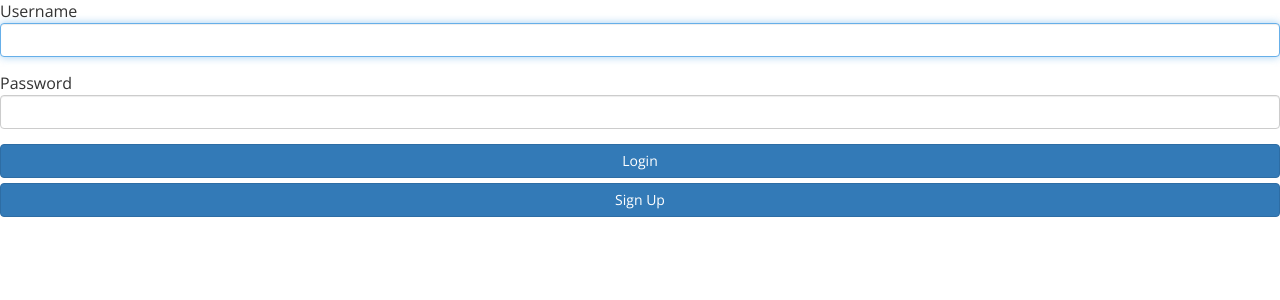
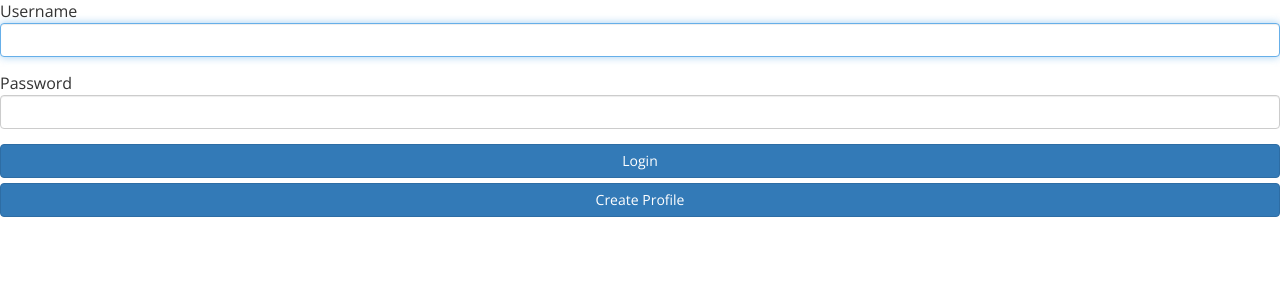
Before and after one commit to p3t5-sillysorcerers/Band-Buddy, a React (Create React App) app in the folder client/: page / in a window 1280 px wide. Shown: the top 300 px of the page. Built offline with nearby package versions, Linux system fonts and the light colour scheme.

Commit message:
login/signup

```diff
--- a/client/src/pages/login.js
+++ b/client/src/pages/login.js
@@ -60,9 +60,9 @@ export default class Login extends Component {
             onClick={(event) => this.handleClick(event)}
             type="submit"
           >
-            Sign Up
+            Create Profile
           </Button>
-          {/* <a href = >Sign Up</a> */}
+          {/* <a href = >/a> */}
         </Form>
       </div>
     );
```
